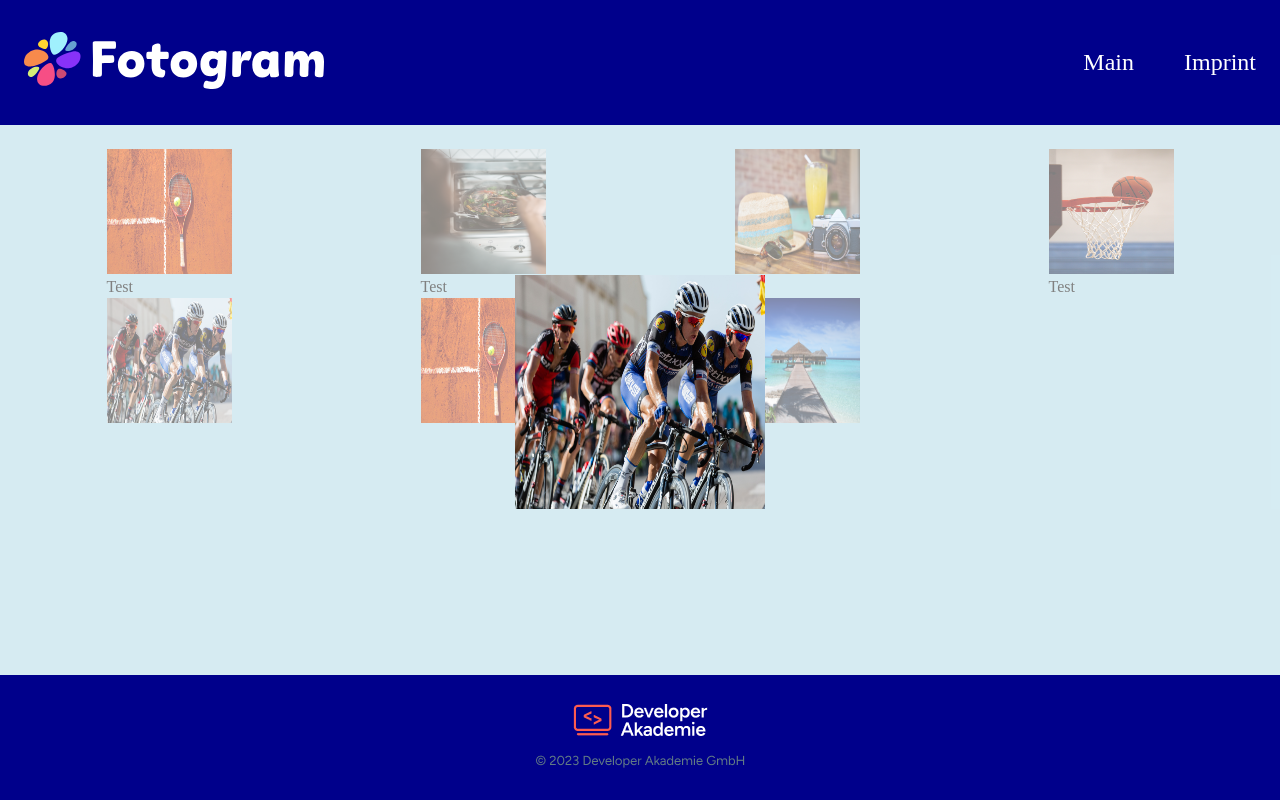
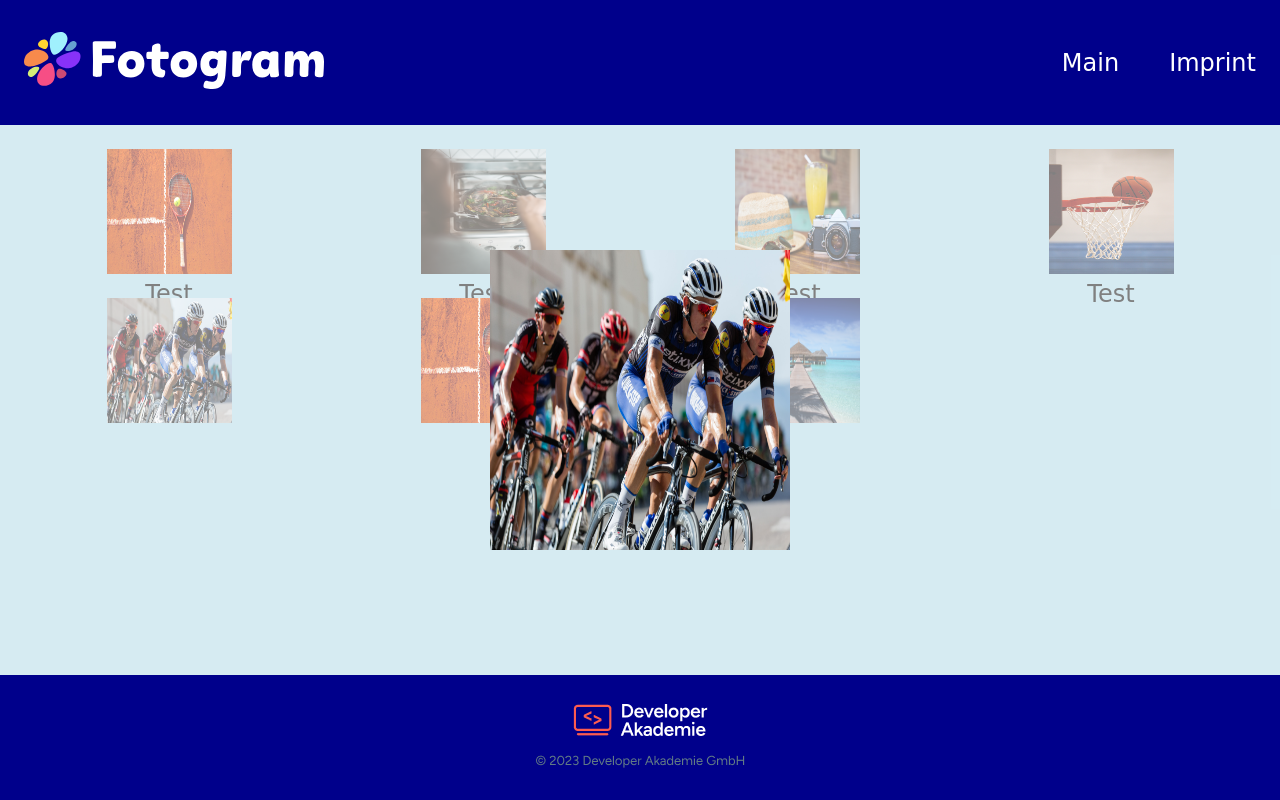
Before and after one commit to Dominik-Maeder/Fotogram, a plain HTML site: page index.html in a window 1280 px wide. Both pictures are taken after a click on the element 169 px from the left and 360 px from the top of the page. Drawn offline with Linux system fonts and the light colour scheme.

Commit message:
Added: Refactored Overlay working better with EventBubbling. - Added some CSS and Comic Font-Familiy

```diff
--- /dev/null
+++ b/assets/font.css
@@ -0,0 +1,24 @@
+/* comic-neue-regular - latin */
+@font-face {
+    font-display: swap; /* Check https://developer.mozilla.org/en-US/docs/Web/CSS/@font-face/font-display for other options. */
+    font-family: 'Comic Neue';
+    font-style: normal;
+    font-weight: 400;
+    src: url('./fonts/comic-neue-v8-latin-regular.woff2') format('woff2'); /* Chrome 36+, Opera 23+, Firefox 39+, Safari 12+, iOS 10+ */
+}
+/* comic-neue-italic - latin */
+@font-face {
+    font-display: swap; /* Check https://developer.mozilla.org/en-US/docs/Web/CSS/@font-face/font-display for other options. */
+    font-family: 'Comic Neue';
+    font-style: italic;
+    font-weight: 400;
+    src: url('./fonts/comic-neue-v8-latin-italic.woff2') format('woff2'); /* Chrome 36+, Opera 23+, Firefox 39+, Safari 12+, iOS 10+ */
+}
+/* comic-neue-700 - latin */
+@font-face {
+    font-display: swap; /* Check https://developer.mozilla.org/en-US/docs/Web/CSS/@font-face/font-display for other options. */
+    font-family: 'Comic Neue';
+    font-style: normal;
+    font-weight: 700;
+    src: url('./fonts/comic-neue-v8-latin-700.woff2') format('woff2'); /* Chrome 36+, Opera 23+, Firefox 39+, Safari 12+, iOS 10+ */
+}
--- a/index.html
+++ b/index.html
@@ -22,6 +22,8 @@
 </header>
 
 <main id="main">
+    <div class="overlay-content d_none" id="overlay">
+    </div>
     <section class="content" id="content">
 
     </section>
--- a/index.js
+++ b/index.js
@@ -57,19 +57,23 @@ function getImgTemplate(i){
 
 function openOverlay(e, i){
     e.preventDefault();
-    let content  = document.getElementById('main');
-
-    let overlay = document.createElement('div');
-    overlay.classList.add('overlay')
-    overlay.innerHTML = renderOverlay(i)
-    content.appendChild(overlay);
+    let content  = document.getElementById('overlay');
+    content.classList.toggle('d_none')
+    content.innerHTML = renderOverlay(i)
 }
 
 function renderOverlay(i){
     return `
-    <div class="overlay-content">
-        <img src="${img[i].src}" alt="${img[i].alt}">
-        <p>${img[i].title}</p>
-    </div>
+        <div class="overlay" onclick="preventDefault(event)">
+            <img src="${img[i].src}" alt="${img[i].alt}">
+            <p>${img[i].title}</p>
+        </div>
     `
 }
+
+function preventDefault(event){
+    let content = document.getElementById('overlay')
+    content.classList.toggle('d_none')
+    event.stopPropagation();
+
+}
--- a/style.css
+++ b/style.css
@@ -4,6 +4,7 @@
 
 html {
     scroll-behavior: smooth;
+    font-family: 'Comic Neue', cursive ;
 }
 
 main {
@@ -53,6 +54,10 @@ footer {
     background-color: darkblue;
 }
 
+.d_none {
+    display: none !important;
+}
+
 .footer {
     max-width: 1440px;
     margin: auto;
@@ -84,6 +89,9 @@ footer a:hover {
 .img-container {
     width: 125px;
     height: 125px;
+    text-align: center;
+    font-size: clamp(16px, 2vw, 24px);
+
 
 }
 
@@ -104,8 +112,6 @@ footer a:hover {
 }
 
 .overlay-content {
-    width: 250px;
-    height: 250px;
     text-align: center;
     display: flex;
     flex-direction: column;
@@ -113,6 +119,6 @@ footer a:hover {
 }
 
 .overlay-content img {
-    width: 100%;
-    height: 100%;
+    width: 300px;
+    height: 300px;
 }
```
Also changed, not shown: assets/fonts/comic-neue-v8-latin-700.woff2 (added), assets/fonts/comic-neue-v8-latin-italic.woff2 (added), assets/fonts/comic-neue-v8-latin-regular.woff2 (added).
